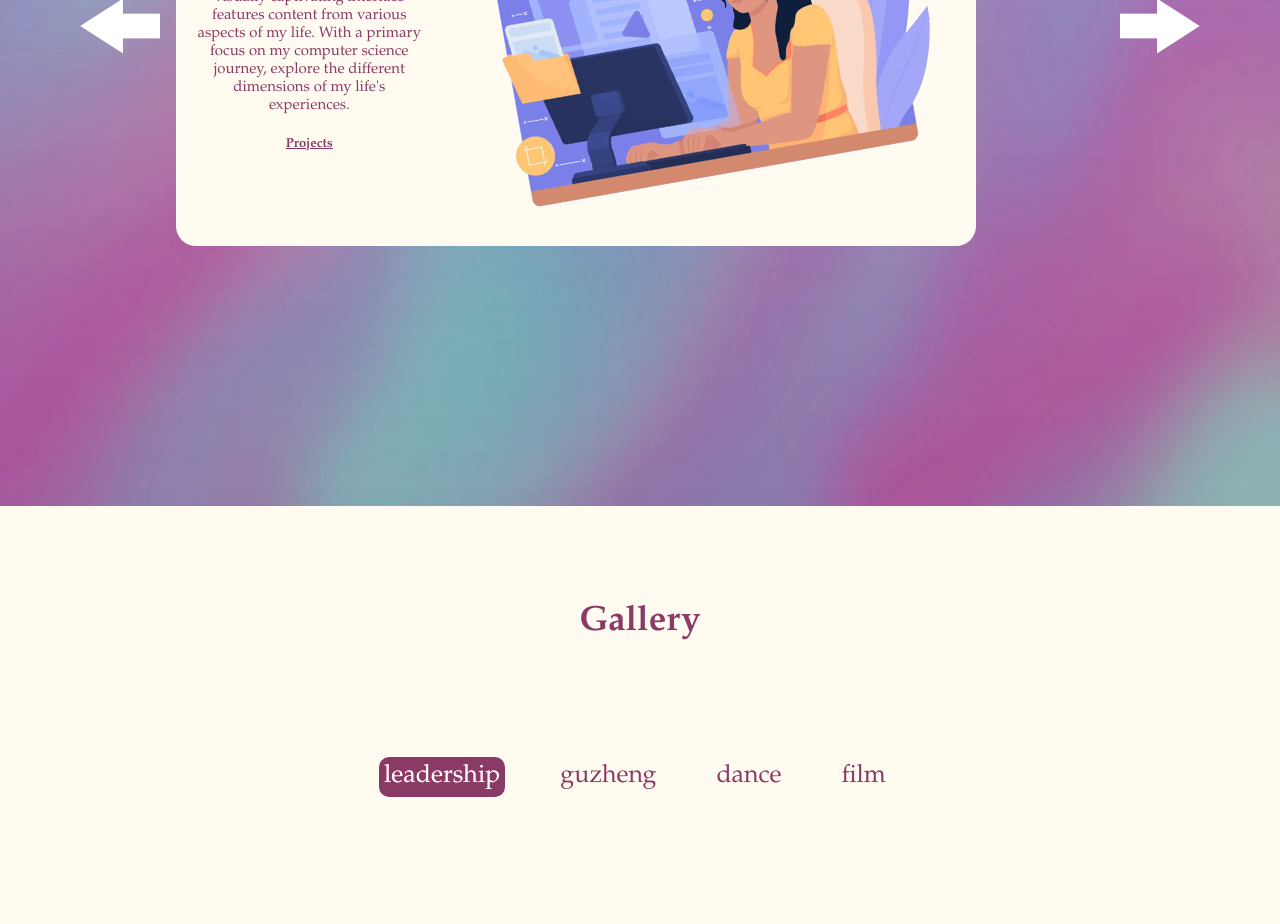
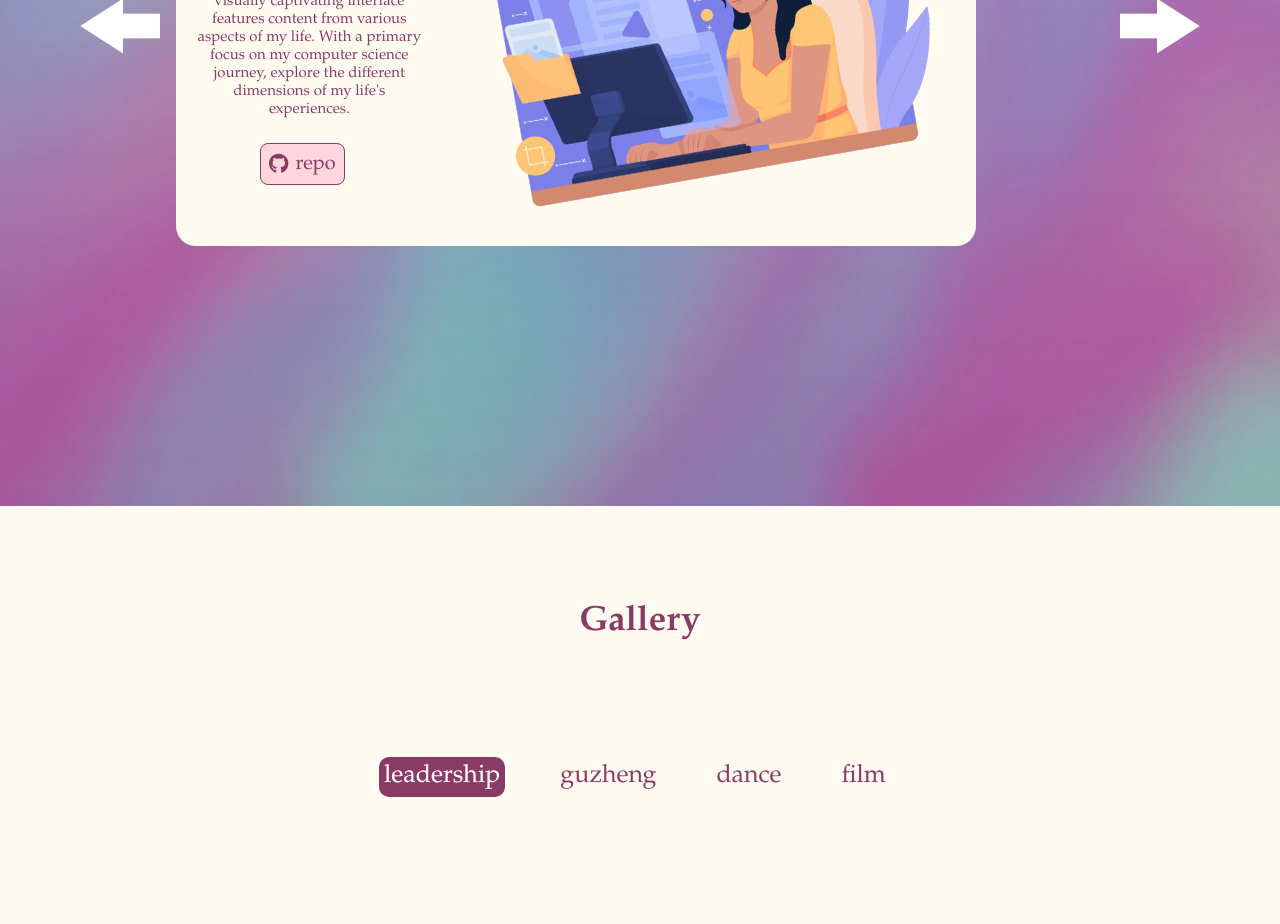
Before and after one commit to kkellygu/gu-personal-portfolio, a React (Create React App) app: page / in a window 1280 px wide. Shown: the part 2280-3204 px from the top of the page. Built offline with nearby package versions, Linux system fonts and the light colour scheme; no server answers.

Commit message:
added effects for buttons on footer, added repo button that links to my github repositories for each project

```diff
--- a/src/Footer.css
+++ b/src/Footer.css
@@ -74,6 +74,10 @@
   font-family: Garamond, serif;
 }
 
+.contact form button:hover{
+  filter: drop-shadow(0px 0px 20px #8a3b65) saturate(150%);
+  transition: filter 0.5s ease-in-out;
+}
 .contact form span{
   color: white;
   font-weight:900;
--- a/src/Gallery.js
+++ b/src/Gallery.js
@@ -50,7 +50,7 @@ export default function Gallery(){
                         <img src={d.img} alt="whoop" />
                         <h3>{d.title}</h3>
                         <h4>{d.desc}</h4>
-                        {d.link && <a href={d.link} target="_blank">watch now!</a>}
+                        {d.link && <a href={d.link} target="_blank" rel="noopener noreferrer">watch now!</a>}
                     </div>
                 ))}
             </div>
--- a/src/Projects.css
+++ b/src/Projects.css
@@ -16,6 +16,31 @@
     position: absolute;
     transition: all 1s ease-in-out;
     justify-content: center;
+}
+.githubButton{
+    display:flex;
+    align-items: center;
+    justify-content: center;
+    width: max-content;
+    text-decoration: none;
+    background-color: rgb(255, 214, 219);
+    border-radius: 1vmin;
+    padding:1vmin;
+    border: 1.5px solid #8a3b65;
+    color:#8a3b65;
+    margin-left: 8vmin;
+}
+.githubButton:hover{
+    background: linear-gradient(270deg, #8a3b65,midnightblue);
+    color:white;
+}
+.githubButton i{
+    margin-right:7px;
+    font-size:20px;
+}
+.githubButton span{
+    font-size: 20px;
+    text-decoration: none;
 }
 
 .arrow{
@@ -85,15 +110,15 @@
     color:#8a3b65;
     margin-top: -2vmin;
 }
-/* dont quite remember what this is for, but i think i want to change it to link to my github!*/
-.leftTwo span{
-    font-size: 13px;
-    font-weight: 900;
-    text-decoration: underline;
-    cursor: pointer;
-    color: #8a3b65;
-    margin-bottom:4vmin;
-}
+/*!* dont quite remember what this is for, but i think i want to change it to link to my github!*!*/
+/*.leftTwo span{*/
+/*    font-size: 13px;*/
+/*    font-weight: 900;*/
+/*    text-decoration: underline;*/
+/*    cursor: pointer;*/
+/*    color: #8a3b65;*/
+/*    margin-bottom:4vmin;*/
+/*}*/
 .leftContainer{
     width: 85%;
     height: 90%;
--- a/src/Projects.js
+++ b/src/Projects.js
@@ -3,7 +3,7 @@ import { useState } from "react";
 import React from "react";
 import arrow from './assets/image.png'
 import portfoliopic from './assets/portfoliopic.PNG'
-
+import '@fortawesome/fontawesome-free/css/all.min.css';
 
 export default function Projects(){
     const [currentSlide, setCurrentSlide] = useState(0)
@@ -12,6 +12,7 @@ export default function Projects(){
             id:"1",
             title:"Personal Portfolio",
             desc:"An independently developed personal portfolio web application. Built with React, CSS, and JavaScript, this dynamic and visually captivating interface features content from various aspects of my life. With a primary focus on my computer science journey, explore the different dimensions of my life's experiences.",
+            link: "https://github.com/kkellygu/gu-personal-portfolio",
             img: portfoliopic,
         },
         /*{
@@ -59,7 +60,9 @@ export default function Projects(){
                                     <p>
                                         {d.desc}
                                     </p>
-                                    <span>Projects</span>
+                                    {d.link && <a href={d.link} target="_blank" rel="noopener noreferrer" className='githubButton'>
+                                        <i className="fab fa-github"></i> <span>repo</span>
+                                    </a>}
                                 </div>
                             </div>
                             <div className="right">
```
